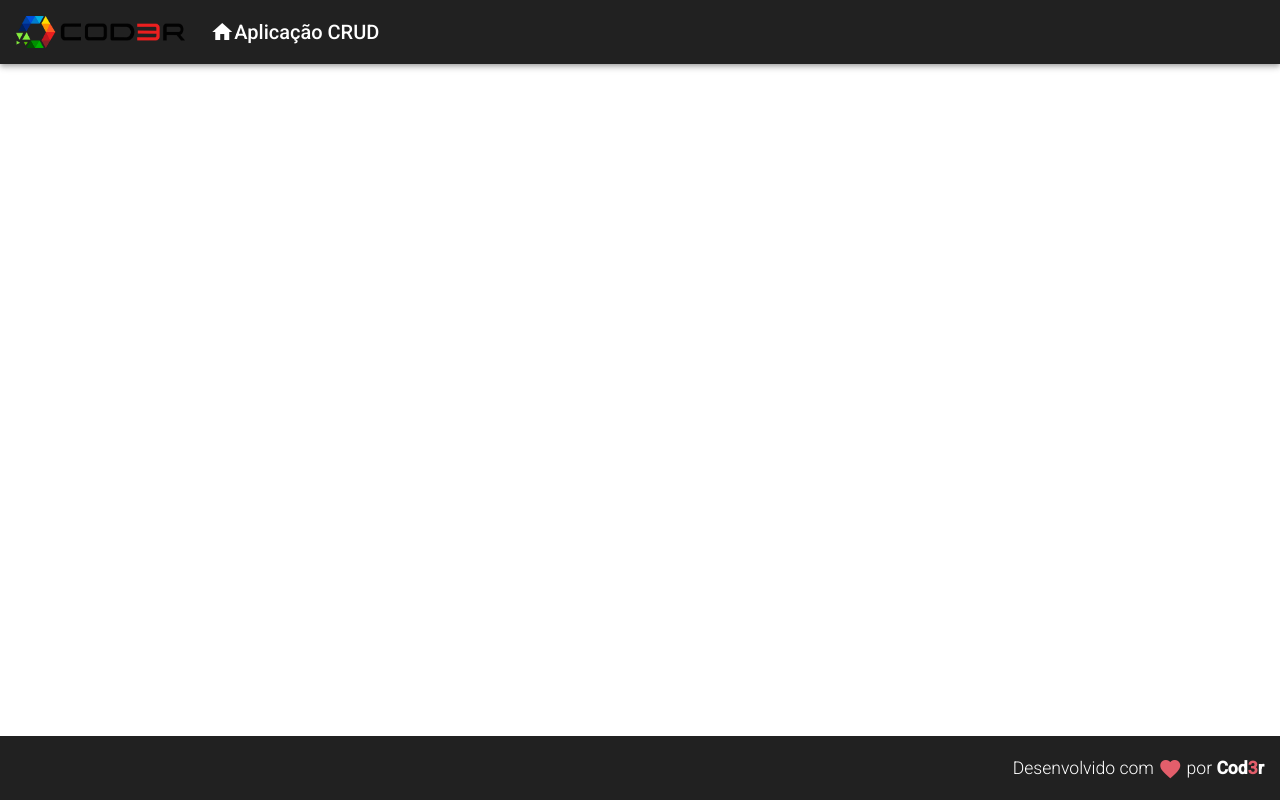
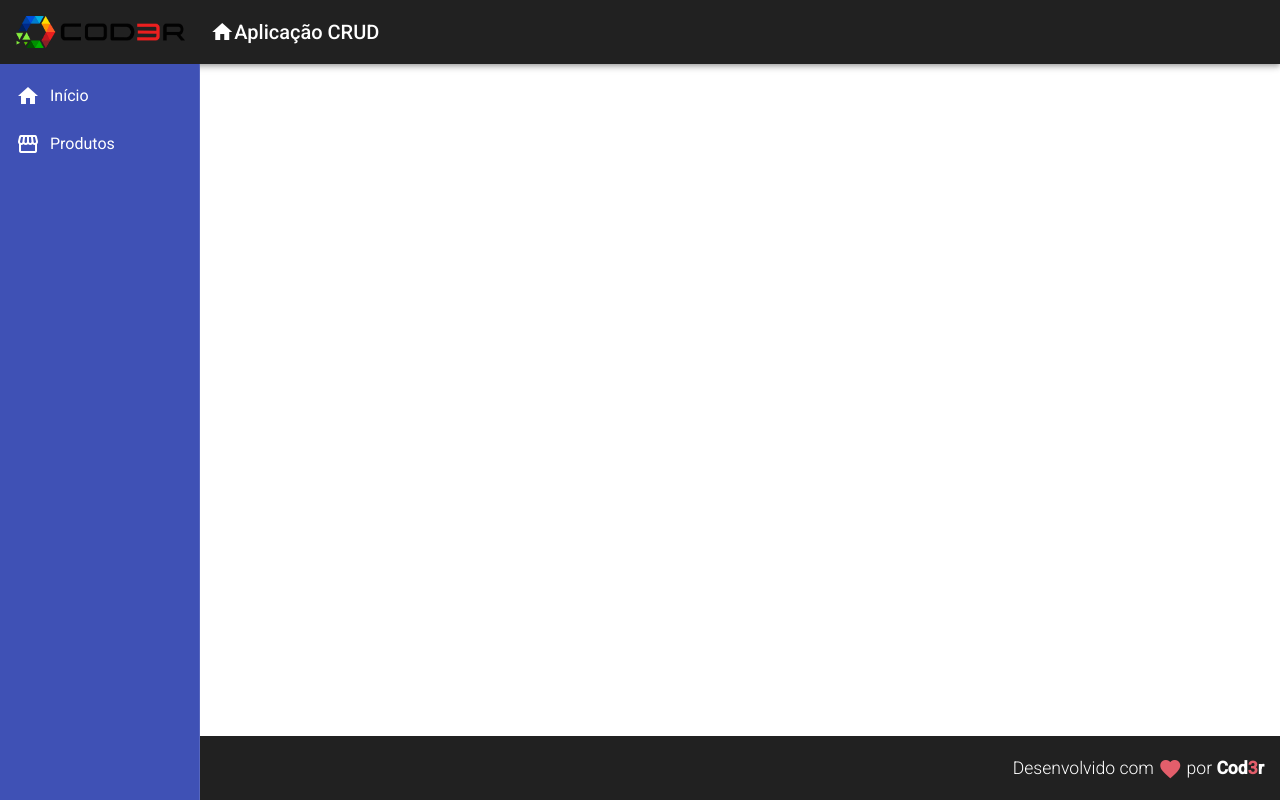
Before and after one commit to rgds89/angular-crud, an Angular app in the folder frontend/: page / in a window 1280 px wide. Built offline with nearby package versions, Linux system fonts and the light colour scheme.

Commit message:
Criado menu de navegacao

```diff
--- a/frontend/src/app/app.component.html
+++ b/frontend/src/app/app.component.html
@@ -1,2 +1,3 @@
 <app-header></app-header>
+<app-nav></app-nav>
 <app-footer></app-footer>
--- /dev/null
+++ b/frontend/src/app/components/template/nav/nav.component.css
@@ -0,0 +1,12 @@
+.sidenav{
+    background-color: #3F51B5;
+    width: 200px;
+}
+
+.sidenav a{
+    color: #FFF;
+}
+
+.sidenav i{
+    padding-right: 10px;
+}
--- /dev/null
+++ b/frontend/src/app/components/template/nav/nav.component.html
@@ -0,0 +1,19 @@
+<mat-sidenav-container class="container">
+    <mat-sidenav class="sidenav" mode="side"
+    opened fixedInViewport="true" fixedTopGap="64">
+        <mat-nav-list class="nav-list">
+            <a mat-list-item>
+               <i class="material-icons">
+                   home
+               </i>
+               Início
+            </a>
+            <a mat-list-item>
+               <i class="material-icons">
+                   storefront
+               </i>
+               Produtos
+            </a>
+        </mat-nav-list>
+    </mat-sidenav>
+</mat-sidenav-container>
--- /dev/null
+++ b/frontend/src/app/components/template/nav/nav.component.ts
@@ -0,0 +1,15 @@
+import { Component, OnInit } from '@angular/core';
+
+@Component({
+  selector: 'app-nav',
+  templateUrl: './nav.component.html',
+  styleUrls: ['./nav.component.css']
+})
+export class NavComponent implements OnInit {
+
+  constructor() { }
+
+  ngOnInit(): void {
+  }
+
+}
```
Also changed, not shown: frontend/src/app/app.module.ts (+16 -9 lines).
